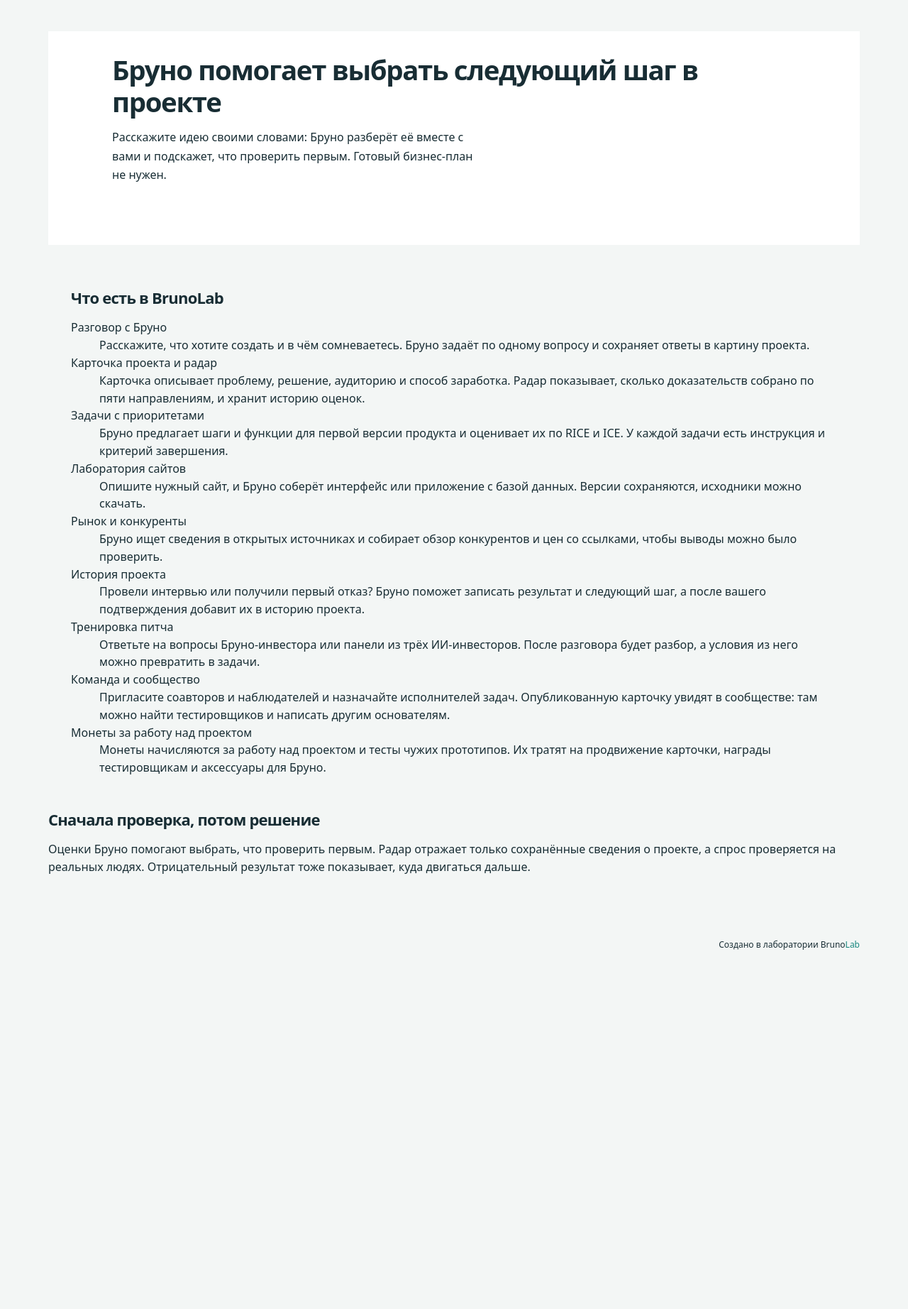
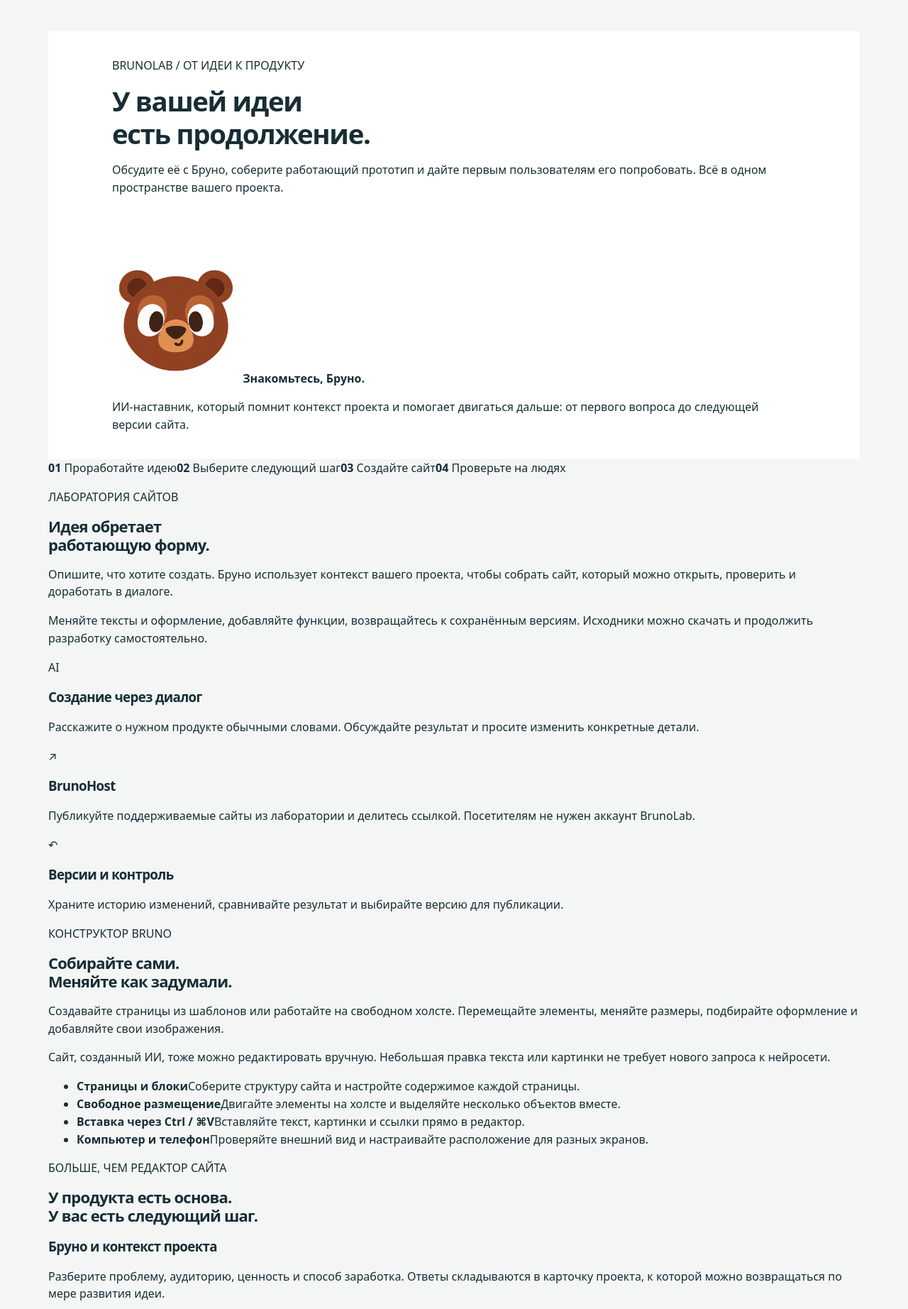
Before and after one commit to dolmi69/accelerator, a Django app: template templates/founder/about.html in a window 1280 px wide. Shown: the part 76-1920 px from the top of the page at 71% size. Before the commit the page ends 1414 px from the top, so only its background shows below. Run offline with Django 5.2, Linux system fonts and the light colour scheme; the template is opened without the code that fills it, so the values that code supplies are empty.

Commit message:
Redesign about page around BrunoLab core features

```diff
--- a/templates/founder/about.html
+++ b/templates/founder/about.html
@@ -1,91 +1,52 @@
 {% extends 'base.html' %}
 {% load static %}
 {% block title %}О проекте · BrunoLab{% endblock %}
-{% block extra_css %}
-    <link rel="stylesheet" href="{% static 'founder/css/about.css' %}?v=redesign-2">
-{% endblock %}
+{% block extra_css %}<link rel="stylesheet" href="{% static 'founder/css/about.css' %}?v=20261030">{% endblock %}
 {% block content %}
 <div class="about-page">
-        <header class="page-heading about-heading">
-            <div>
-                <h1>Бруно помогает выбрать следующий шаг в проекте</h1>
-                <p>
-                    Расскажите идею своими словами: Бруно разберёт её вместе с вами и подскажет, что проверить первым.
-                    Готовый бизнес-план не нужен.
-                </p>
+    <header class="about-hero">
+        <div class="about-hero-copy">
+            <p class="about-eyebrow">BRUNOLAB / ОТ ИДЕИ К ПРОДУКТУ</p>
+            <h1>У вашей идеи<br>есть продолжение.</h1>
+            <p class="about-lead">Обсудите её с Бруно, соберите работающий прототип и дайте первым пользователям его попробовать. Всё в одном пространстве вашего проекта.</p>
+            {% if request.user.is_authenticated %}<a class="button primary" href="{% url 'home' %}">Открыть мои проекты ↗</a>{% else %}<a class="button primary" href="{% url 'register' %}">Начать свой проект ↗</a>{% endif %}
         </div>
-            {% if request.user.is_authenticated %}
-                <a class="button primary" href="{% url 'home' %}">Открыть мои проекты</a>
-            {% else %}
-                <a class="button primary" href="{% url 'register' %}">Создать аккаунт</a>
-            {% endif %}
+        <aside class="about-hero-note">
+            <img src="{% static 'founder/img/branding/bruno-logo.png' %}" alt="Медведь Бруно" width="180" height="180">
+            <strong>Знакомьтесь, Бруно.</strong>
+            <p>ИИ-наставник, который помнит контекст проекта и помогает двигаться дальше: от первого вопроса до следующей версии сайта.</p>
+        </aside>
     </header>
 
-        <section class="card about-list" aria-labelledby="about-what">
-            <h2 id="about-what">Что есть в BrunoLab</h2>
-            <dl>
-                <div class="about-row">
-                    <dt>Разговор с Бруно</dt>
-                    <dd>
-                        Расскажите, что хотите создать и в чём сомневаетесь. Бруно задаёт по одному вопросу и сохраняет ответы в картину проекта.
-                    </dd>
-                </div>
-                <div class="about-row">
-                    <dt>Карточка проекта и радар</dt>
-                    <dd>
-                        Карточка описывает проблему, решение, аудиторию и способ заработка. Радар показывает, сколько доказательств собрано по пяти направлениям, и хранит историю оценок.
-                    </dd>
-                </div>
-                <div class="about-row">
-                    <dt>Задачи с приоритетами</dt>
-                    <dd>
-                        Бруно предлагает шаги и функции для первой версии продукта и оценивает их по RICE и ICE. У каждой задачи есть инструкция и критерий завершения.
-                    </dd>
-                </div>
-                <div class="about-row">
-                    <dt>Лаборатория сайтов</dt>
-                    <dd>
-                        Опишите нужный сайт, и Бруно соберёт интерфейс или приложение с базой данных. Версии сохраняются, исходники можно скачать.
-                    </dd>
-                </div>
-                <div class="about-row">
-                    <dt>Рынок и конкуренты</dt>
-                    <dd>
-                        Бруно ищет сведения в открытых источниках и собирает обзор конкурентов и цен со ссылками, чтобы выводы можно было проверить.
-                    </dd>
-                </div>
-                <div class="about-row">
-                    <dt>История проекта</dt>
-                    <dd>
-                        Провели интервью или получили первый отказ? Бруно поможет записать результат и следующий шаг, а после вашего подтверждения добавит их в историю проекта.
-                    </dd>
-                </div>
-                <div class="about-row">
-                    <dt>Тренировка питча</dt>
-                    <dd>
-                        Ответьте на вопросы Бруно-инвестора или панели из трёх ИИ-инвесторов. После разговора будет разбор, а условия из него можно превратить в задачи.
-                    </dd>
-                </div>
-                <div class="about-row">
-                    <dt>Команда и сообщество</dt>
-                    <dd>
-                        Пригласите соавторов и наблюдателей и назначайте исполнителей задач. Опубликованную карточку увидят в сообществе: там можно найти тестировщиков и написать другим основателям.
-                    </dd>
-                </div>
-                <div class="about-row">
-                    <dt>Монеты за работу над проектом</dt>
-                    <dd>
-                        Монеты начисляются за работу над проектом и тесты чужих прототипов. Их тратят на продвижение карточки, награды тестировщикам и аксессуары для Бруно.
-                    </dd>
-                </div>
-            </dl>
+    <section class="about-route" aria-label="Путь проекта">
+        <span><b>01</b> Проработайте идею</span><span><b>02</b> Выберите следующий шаг</span><span><b>03</b> Создайте сайт</span><span><b>04</b> Проверьте на людях</span>
     </section>
 
-        <section class="about-principle" aria-labelledby="about-principle">
-            <h2 id="about-principle">Сначала проверка, потом решение</h2>
-            <p>
-                Оценки Бруно помогают выбрать, что проверить первым. Радар отражает только сохранённые сведения о проекте, а спрос проверяется на реальных людях. Отрицательный результат тоже показывает, куда двигаться дальше.
-            </p>
+    <section class="about-feature about-lab" aria-labelledby="about-lab">
+        <div class="about-feature-intro"><p class="about-eyebrow">ЛАБОРАТОРИЯ САЙТОВ</p><h2 id="about-lab">Идея обретает<br>работающую форму.</h2><p>Опишите, что хотите создать. Бруно использует контекст вашего проекта, чтобы собрать сайт, который можно открыть, проверить и доработать в диалоге.</p><p>Меняйте тексты и оформление, добавляйте функции, возвращайтесь к сохранённым версиям. Исходники можно скачать и продолжить разработку самостоятельно.</p></div>
+        <div class="about-capabilities">
+            <article><span>AI</span><h3>Создание через диалог</h3><p>Расскажите о нужном продукте обычными словами. Обсуждайте результат и просите изменить конкретные детали.</p></article>
+            <article><span>↗</span><h3>BrunoHost</h3><p>Публикуйте поддерживаемые сайты из лаборатории и делитесь ссылкой. Посетителям не нужен аккаунт BrunoLab.</p></article>
+            <article><span>↶</span><h3>Версии и контроль</h3><p>Храните историю изменений, сравнивайте результат и выбирайте версию для публикации.</p></article>
+        </div>
     </section>
+
+    <section class="about-feature" aria-labelledby="about-builder">
+        <div class="about-feature-intro"><p class="about-eyebrow">КОНСТРУКТОР BRUNO</p><h2 id="about-builder">Собирайте сами.<br>Меняйте как задумали.</h2><p>Создавайте страницы из шаблонов или работайте на свободном холсте. Перемещайте элементы, меняйте размеры, подбирайте оформление и добавляйте свои изображения.</p><p>Сайт, созданный ИИ, тоже можно редактировать вручную. Небольшая правка текста или картинки не требует нового запроса к нейросети.</p></div>
+        <ul class="about-builder-list"><li><strong>Страницы и блоки</strong><span>Соберите структуру сайта и настройте содержимое каждой страницы.</span></li><li><strong>Свободное размещение</strong><span>Двигайте элементы на холсте и выделяйте несколько объектов вместе.</span></li><li><strong>Вставка через Ctrl / ⌘V</strong><span>Вставляйте текст, картинки и ссылки прямо в редактор.</span></li><li><strong>Компьютер и телефон</strong><span>Проверяйте внешний вид и настраивайте расположение для разных экранов.</span></li></ul>
+    </section>
+
+    <section class="about-support" aria-labelledby="about-support"><div class="about-section-heading"><p class="about-eyebrow">БОЛЬШЕ, ЧЕМ РЕДАКТОР САЙТА</p><h2 id="about-support">У продукта есть основа.<br>У вас есть следующий шаг.</h2></div>
+        <div class="about-support-grid">
+            <article><h3>Бруно и контекст проекта</h3><p>Разберите проблему, аудиторию, ценность и способ заработка. Ответы складываются в карточку проекта, к которой можно возвращаться по мере развития идеи.</p></article>
+            <article><h3>Радар и приоритеты</h3><p>Оцените состояние проекта по пяти направлениям. Получайте задачи с инструкциями и оценками RICE и ICE, назначайте исполнителей в команде.</p></article>
+            <article><h3>Рынок и конкуренты</h3><p>Запускайте исследование открытых источников. Изучайте конкурентов, цены и рыночные сигналы со ссылками для проверки выводов.</p></article>
+            <article><h3>Тренировка питча</h3><p>Представьте проект панели из трёх ИИ-акул. Отработайте сложные вопросы и используйте разбор, чтобы подготовиться к настоящему выступлению.</p></article>
+            <article><h3>Сообщество и тестирование</h3><p>Опубликуйте карточку проекта, приглашайте пользователей попробовать прототип и собирайте обратную связь. За участие в тестировании предусмотрены внутренние монеты.</p></article>
+            <article><h3>Совместная работа</h3><p>Приглашайте участников в проект, распределяйте задачи и сохраняйте результаты проверок. Идея, действия и накопленные знания остаются рядом.</p></article>
+        </div>
+    </section>
+    <section class="about-closing"><h2>Начните с идеи.<br>Продолжите первым результатом.</h2><p>BrunoLab помогает пройти путь до прототипа и первых проверок. Решения о развитии проекта остаются за вами, а спрос проверяется на реальных пользователях.</p>{% if request.user.is_authenticated %}<a class="button primary" href="{% url 'home' %}">Перейти к проектам ↗</a>{% else %}<a class="button primary" href="{% url 'register' %}">Создать свой проект ↗</a>{% endif %}</section>
+    <footer class="about-credit"><span>BrunoLab</span><p>Проект выполнен Джафаровым Эльдаром.</p></footer>
 </div>
 {% endblock %}
```
Also changed, not shown: CLAUDE.md (+2 -0 lines), static/founder/css/about.css (+23 -19 lines). Lines whose indentation alone changed are shown as unchanged.
